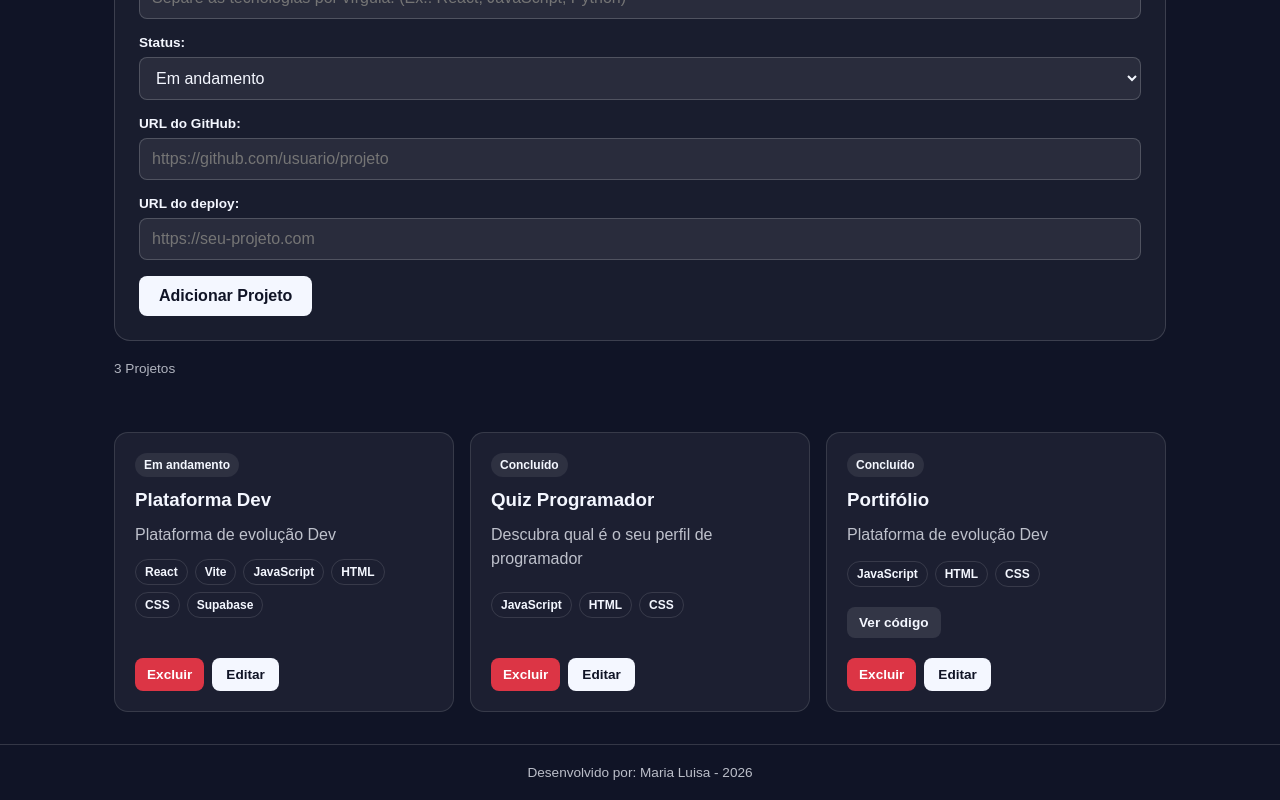
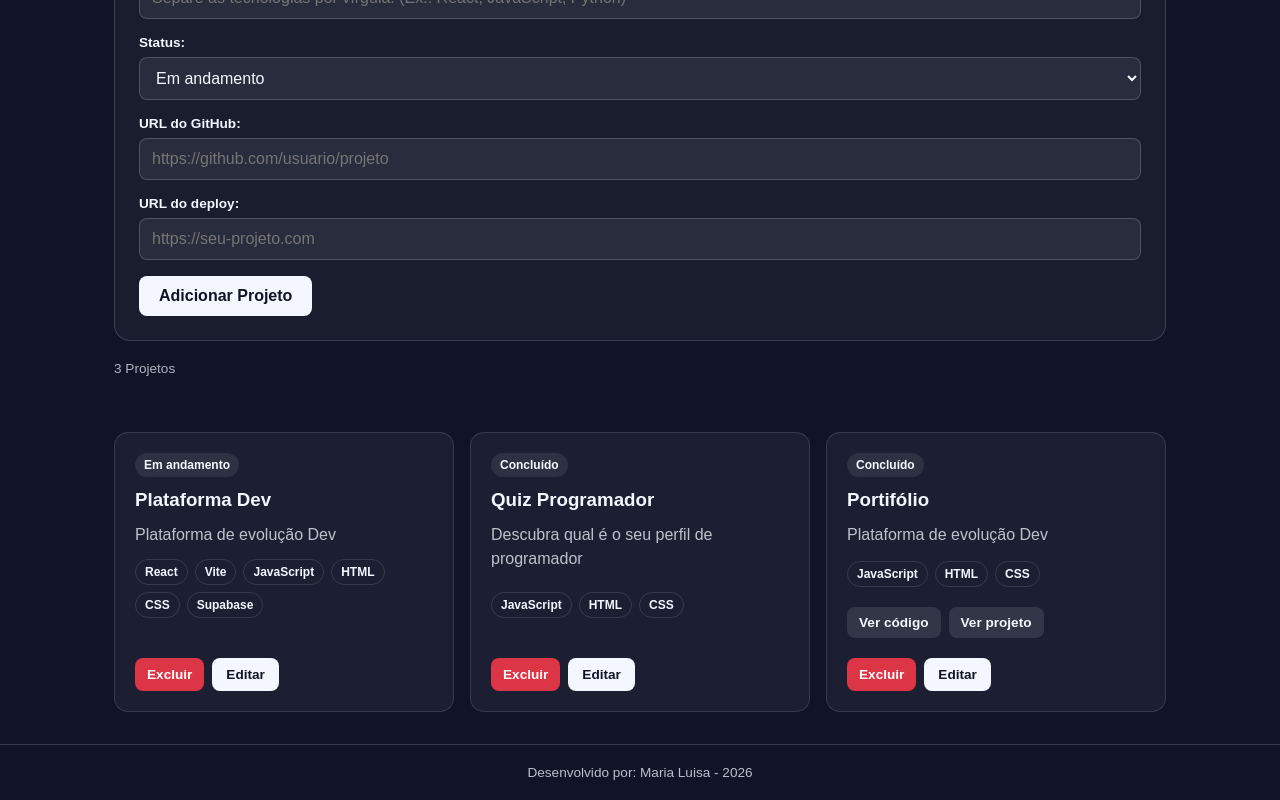
Before and after one commit to Maria-Luisa1599/plataforma-dev, a React (Vite) app: page / in a window 1280 px wide. Shown: the part 2797-3597 px from the top of the page. Built offline with nearby package versions, Linux system fonts and the light colour scheme.

Commit message:
feat:Deploy

```diff
--- a/src/App.jsx
+++ b/src/App.jsx
@@ -77,7 +77,7 @@ const initialProjects = [
     technologies: ["JavaScript", "HTML", "CSS"],
     status: "Concluído",
     githubUrl: "https://github.com/Maria-Luisa1599/Portif-lio",
-    deployUrl: "",
+    deployUrl: "https://plataforma-dev-chi.vercel.app/",
   },
 
 ];
```
